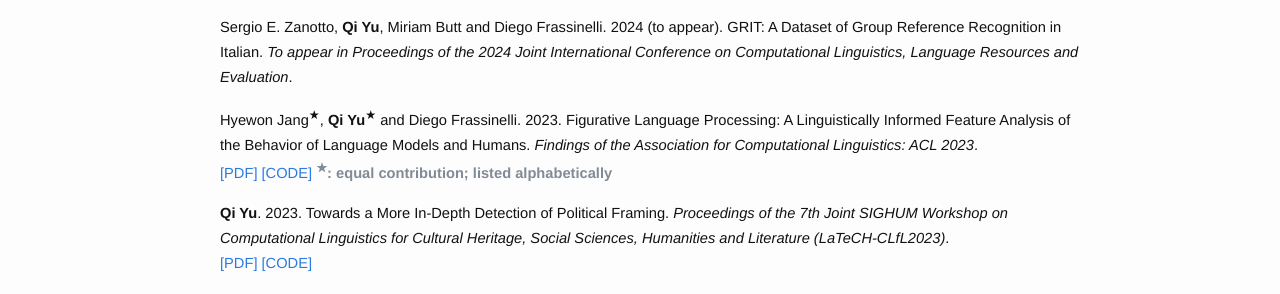
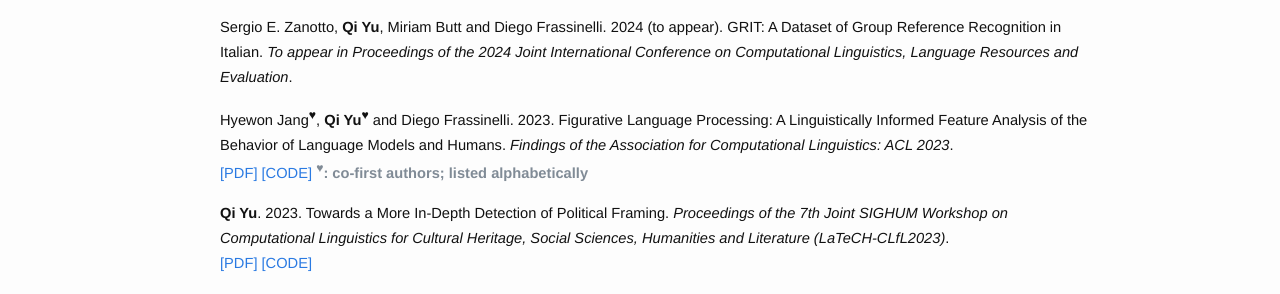
Before and after one commit to qi-yu/qi-yu.github.io, a Jekyll site: the page built from publication.md, in a window 1280 px wide. Shown: the part 238-532 px from the top of the page. Built offline with Jekyll 4.4.1, drawn with Linux system fonts in a browser that asks for light colours.

Commit message:
updated homepage

```diff
--- a/publication.md
+++ b/publication.md
@@ -20,12 +20,12 @@ categories:
       - year: 2023
         items:
           - title: 'Figurative Language Processing: A Linguistically Informed Feature Analysis of the Behavior of Language Models and Humans'
-            authors: Hyewon Jang<sup>&#9733;</sup>, <b>Qi Yu</b><sup>&#9733;</sup> and Diego Frassinelli
+            authors: Hyewon Jang<sup>&#9829;</sup>, <b>Qi Yu</b><sup>&#9829;</sup> and Diego Frassinelli
             year: 2023
             inbook: "Findings of the Association for Computational Linguistics: ACL 2023"
             pdf: https://aclanthology.org/2023.findings-acl.622.pdf
             resource: https://github.com/CoPsyN/figurative-language-processing
-            special: "<sup>&#9733;</sup>: equal contribution; listed alphabetically"
+            special: "<sup>&#9829;</sup>: co-first authors; listed alphabetically"
 
       - year: 2023
         items:
```
Also changed, not shown: index.md (+1 -1 lines), 3 other files.
